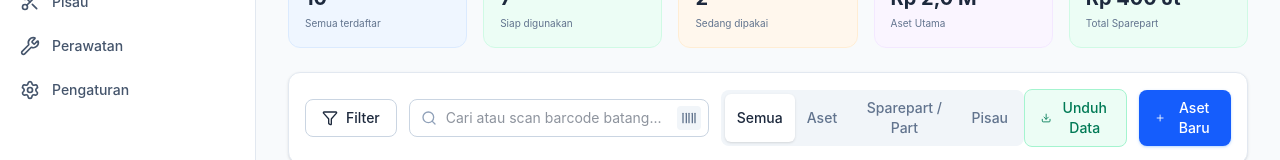
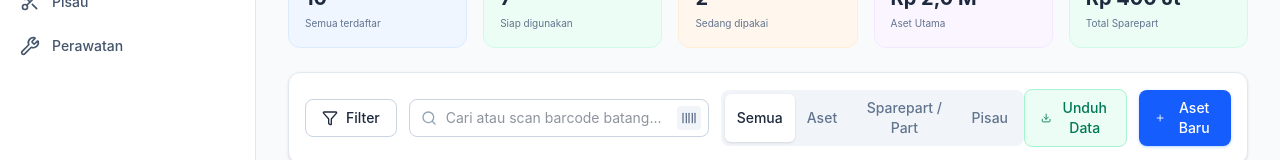
Before and after one commit to projecttkispartan/Data-Asset, a React (Vite) app: page / in a window 1280 px wide. Shown: the part 229-389 px from the top of the page. Built offline with nearby package versions, Linux system fonts and the light colour scheme.

Commit message:
@ Hide pengaturan menu & add PRD for pisau-asset and perawatan improvements
- Comment out Pengaturan nav item from sidebar
- Add PRD document covering pisau as asset, perawatan system, data models,
  UI/UX specs, and tech stack
@

```diff
--- a/src/App.jsx
+++ b/src/App.jsx
@@ -220,7 +220,7 @@ export default function App() {
           <NavItem collapsed={isSidebarCollapsed} icon={<Box size={20} />} label="Data Aset & Sparepart" active={activeTab === 'data-aset'} onClick={() => switchTab('data-aset')} />
           <NavItem collapsed={isSidebarCollapsed} icon={<Scissors size={20} />} label="Pisau" active={activeTab === 'pisau'} onClick={() => switchTab('pisau')} />
           <NavItem collapsed={isSidebarCollapsed} icon={<Wrench size={20} />} label="Perawatan" active={activeTab === 'perawatan'} onClick={() => switchTab('perawatan')} />
-          <NavItem collapsed={isSidebarCollapsed} icon={<Settings size={20} />} label="Pengaturan" active={activeTab === 'pengaturan'} onClick={() => switchTab('pengaturan')} />
+          {/* <NavItem collapsed={isSidebarCollapsed} icon={<Settings size={20} />} label="Pengaturan" active={activeTab === 'pengaturan'} onClick={() => switchTab('pengaturan')} /> */}
         </nav>
       </aside>
 
```
Also changed, not shown: 1 other file (tests, documents, lock files or other folders).
